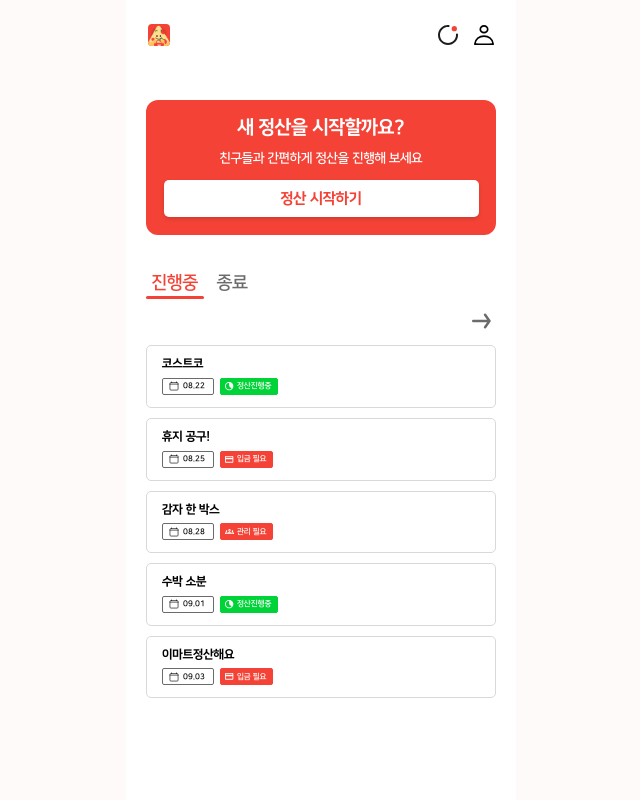
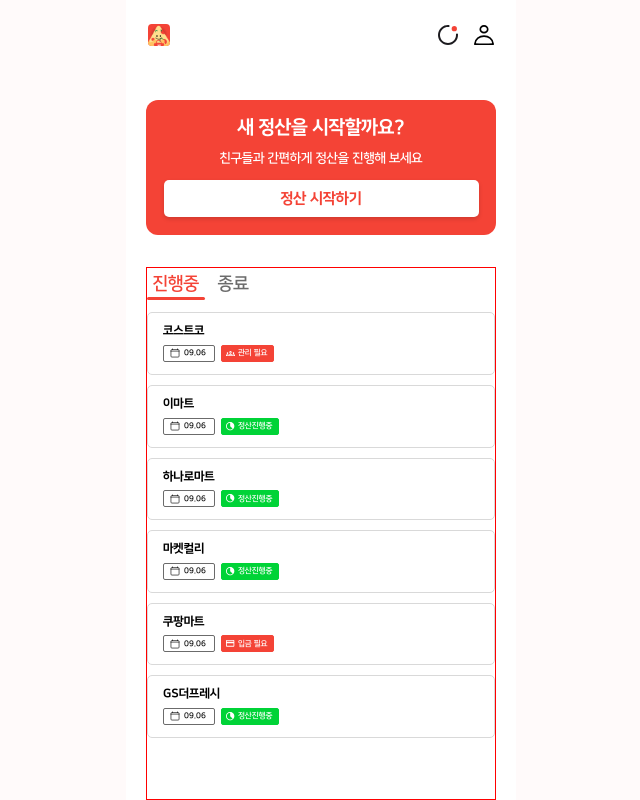
Before and after one commit to 9oormthon-univ/2025_SEASONTHON_TEAM_72_FE, a React (Vite) app: page /home in a window 1280 px wide. Shown: the whole page, without its empty margins (319-959 px from the left). Built offline with nearby package versions, Linux system fonts and the light colour scheme.

Commit message:
feat: 홈화면 api 목데이터 연결 & 스크롤 구현 & history 삭제 #29

```diff
--- a/src/components/Home/HomeSectionTabs.tsx
+++ b/src/components/Home/HomeSectionTabs.tsx
@@ -1,25 +1,27 @@
 import styled, { css } from "styled-components";
 import { useState, useMemo } from "react";
-import { useNavigate } from "react-router-dom";
 import HomeData from "../../mocks/homeData.json";
 import InProgressItem from "./InProgressItem";
 import type { StatusType } from "./InProgressItem";
 import { SETTLEMENT_STATUS_LABEL } from "../../constants/status";
-import rightIcon from "../../assets/icons/right_icon.svg";
 
 const HomeSectionTabs = () => {
   // TODO: 백엔드에서 정산의 내 역할 get
-  const MYROLE = "OWNER";
   const [tab, setTab] = useState<"inprogress" | "done">("inprogress");
-  const navigate = useNavigate();
 
   const list = useMemo(() => {
     if (tab === "done") return HomeData.filter((d) => d.status === "DONE");
     return HomeData.filter((d) => d.status !== "DONE");
   }, [tab]);
 
-  const formatDate = (ts: number) => {
-    const d = new Date(ts);
+  const formatDate = (value: string | number | Date) => {
+    let d =
+      typeof value === "string" || typeof value === "number"
+        ? new Date(value)
+        : new Date(value.getTime());
+    if (isNaN(d.getTime()) && typeof value === "string") {
+      d = new Date(value.replace(" ", "T"));
+    }
     const mm = String(d.getMonth() + 1).padStart(2, "0");
     const dd = String(d.getDate()).padStart(2, "0");
     return `${mm}.${dd}`;
@@ -40,11 +42,6 @@
         <Indicator $index={tab === "inprogress" ? 0 : 1} />
       </TabsBar>
       <TabPanel>
-        <ArrowRow onClick={() => navigate(`/history?state=${tab}`)}>
-          <ArrowButton aria-label="히스토리로 이동">
-            <img src={rightIcon} alt="히스토리" />
-          </ArrowButton>
-        </ArrowRow>
         {list.map((it) => {
           const label =
             SETTLEMENT_STATUS_LABEL[
@@ -53,8 +50,8 @@
           return (
             <InProgressItem
               key={it.id}
-              title={it.name}
-              dueDate={formatDate(it.date as unknown as number)}
+              title={it.title}
+              dueDate={formatDate(it.created_at as string)}
               status={label as StatusType}
             />
           );
@@ -70,12 +67,18 @@
 const TabsWrapper = styled.div`
   width: 100%;
   margin-top: 32px;
+  display: flex;
+  flex-direction: column;
+  flex: 1; /* allow to expand within parent */
+  min-height: 0; /* enable child overflow scroll */
+  border: 1px solid red;
 `;
 
 const TabsBar = styled.div`
   position: relative;
   display: flex;
   width: 115px;
+  flex: 0 0 auto; /* prevent shrinking so panel below can scroll */
 `;
 
 const TabButton = styled.button<{ $active: boolean }>`
@@ -111,7 +114,13 @@
 `;
 
 const TabPanel = styled.div`
-  padding-top: 8px;
+  padding-top: 12px;
+  flex: 1; /* take remaining height under tabs bar */
+  min-height: 0; /* required so overflow works in flex child */
+  overflow-y: auto;
+  -webkit-overflow-scrolling: touch; /* momentum scrolling on iOS */
+  overscroll-behavior: contain;
+  padding-bottom: 16px; /* breathing room at bottom */
 `;
 
 const EmptyText = styled.div`
@@ -120,23 +129,3 @@
   color: #888;
   text-align: center;
 `;
-const ArrowRow = styled.div`
-  display: flex;
-  justify-content: flex-end;
-  margin-right: 20px;
-  padding-bottom: 10px;
-  width: 100%;
-`;
-
-const ArrowButton = styled.button`
-  background: transparent;
-  border: none;
-  padding: 4px;
-  display: flex;
-  align-items: center;
-  cursor: pointer;
-  > img {
-    width: 20px;
-    height: 20px;
-  }
-`;
--- a/src/components/Home/InProgressItem.tsx
+++ b/src/components/Home/InProgressItem.tsx
@@ -63,7 +63,7 @@
 
 const TopRow = styled.div`
   font-size: 12px;
-  font-weight: 800; /* extrabold */
+  font-weight: 800;
   color: #000;
   line-height: 1.3;
   word-break: break-word;
--- a/src/components/Layout/Layout.tsx
+++ b/src/components/Layout/Layout.tsx
@@ -17,12 +17,15 @@
   display: flex;
   justify-content: center;
   align-items: center;
-  height: 100vh;
+  height: 100dvh; /* dynamic viewport height for mobile browser UI */
   width: 100vw;
   background-color: #fffafa;
 `;
 const Main = styled.div`
   width: 390px;
-  height: 100vh;
+  height: 100%;
   background-color: white;
+  display: flex;
+  flex-direction: column;
+  overflow: hidden; /* allow inner pages to manage their own scroll */
 `;
--- a/src/mocks/homeData.json
+++ b/src/mocks/homeData.json
@@ -1,44 +1,121 @@
 [
   {
     "id": 101,
-    "name": "코스트코",
-    "date": 1755820800000,
-    "status": "IN_PROGRESS"
+    "title": "코스트코",
+    "created_at": "2025-09-06T03:37:22",
+    "status": "NEEDS_ATTENTION",
+    "role": "OWNER"
   },
   {
     "id": 102,
-    "name": "휴지 공구!",
-    "date": 1756080000000,
-    "status": "AWAITING_DEPOSIT"
+    "title": "이마트",
+    "created_at": "2025-09-06T03:37:22",
+    "status": "IN_PROGRESS",
+    "role": "MEMBER"
   },
   {
     "id": 103,
-    "name": "감자 한 박스",
-    "date": 1756339200000,
-    "status": "NEEDS_ATTENTION"
+    "title": "홈플러스",
+    "created_at": "2025-09-06T03:37:22",
+    "status": "DONE",
+    "role": "OWNER"
   },
   {
     "id": 104,
-    "name": "수박 소분",
-    "date": 1756684800000,
-    "status": "IN_PROGRESS"
+    "title": "하나로마트",
+    "created_at": "2025-09-06T03:37:22",
+    "status": "IN_PROGRESS",
+    "role": "MEMBER"
   },
   {
     "id": 105,
-    "name": "이마트정산해요",
-    "date": 1756857600000,
-    "status": "AWAITING_DEPOSIT"
+    "title": "노브랜드",
+    "created_at": "2025-09-06T03:37:22",
+    "status": "DONE",
+    "role": "OWNER"
   },
   {
     "id": 106,
-    "name": "이마트정산해요",
-    "date": 1756857600000,
-    "status": "DONE"
+    "title": "마켓컬리",
+    "created_at": "2025-09-06T03:37:22",
+    "status": "IN_PROGRESS",
+    "role": "MEMBER"
   },
   {
     "id": 107,
-    "name": "이마트정산해요",
-    "date": 1756857600000,
-    "status": "DONE"
+    "title": "쿠팡마트",
+    "created_at": "2025-09-06T03:37:22",
+    "status": "AWAITING_DEPOSIT",
+    "role": "OWNER"
+  },
+  {
+    "id": 108,
+    "title": "GS더프레시",
+    "created_at": "2025-09-06T03:37:22",
+    "status": "IN_PROGRESS",
+    "role": "MEMBER"
+  },
+  {
+    "id": 109,
+    "title": "롯데마트",
+    "created_at": "2025-09-06T03:37:22",
+    "status": "DONE",
+    "role": "OWNER"
+  },
+  {
+    "id": 109,
+    "title": "롯데마트",
+    "created_at": "2025-09-06T03:37:22",
+    "status": "DONE",
+    "role": "OWNER"
+  },
+  {
+    "id": 109,
+    "title": "롯데마트",
+    "created_at": "2025-09-06T03:37:22",
+    "status": "DONE",
+    "role": "OWNER"
+  },
+  {
+    "id": 109,
+    "title": "롯데마트",
+    "created_at": "2025-09-06T03:37:22",
+    "status": "DONE",
+    "role": "OWNER"
+  },
+  {
+    "id": 109,
+    "title": "롯데마트",
+    "created_at": "2025-09-06T03:37:22",
+    "status": "DONE",
+    "role": "OWNER"
+  },
+  {
+    "id": 109,
+    "title": "롯데마트",
+    "created_at": "2025-09-06T03:37:22",
+    "status": "DONE",
+    "role": "OWNER"
+  },
+  {
+    "id": 109,
+    "title": "롯데마트",
+    "created_at": "2025-09-06T03:37:22",
+    "status": "DONE",
+    "role": "OWNER"
+  },
+  {
+    "id": 109,
+    "title": "롯데마트",
+    "created_at": "2025-09-06T03:37:22",
+    "status": "DONE",
+    "role": "OWNER"
+  },
+  {
+    "id": 109,
+    "title": "롯데마트",
+    "created_at": "2025-09-06T03:37:22",
+    "status": "DONE",
+    "role": "OWNER"
   }
 ]
--- a/src/pages/HistoryPage.tsx
+++ /dev/null
@@ -1,115 +0,0 @@
-import styled from "styled-components";
-import { useLocation, useNavigate } from "react-router-dom";
-import rightIcon from "../assets/icons/right_icon.svg";
-import HomeData from "../mocks/homeData.json";
-import InProgressItem from "../components/Home/InProgressItem";
-import type { StatusType } from "../components/Home/InProgressItem";
-import { SETTLEMENT_STATUS_LABEL } from "../constants/status";
-
-const HistoryPage = () => {
-  const { search } = useLocation();
-  const navigate = useNavigate();
-  const params = new URLSearchParams(search);
-  const state = params.get("state");
-
-  const filtered = HomeData.filter((d) => {
-    if (state === "done") return d.status === "DONE";
-    return d.status !== "DONE";
-  });
-
-  const formatDate = (ts: number) => {
-    const d = new Date(ts);
-    const mm = String(d.getMonth() + 1).padStart(2, "0");
-    const dd = String(d.getDate()).padStart(2, "0");
-    return `${mm}.${dd}`;
-  };
-
-  return (
-    <PageWrapper>
-      <Header>
-        <BackButton onClick={() => navigate("/home")}>
-          <BackIcon src={rightIcon} alt="홈으로" />
-        </BackButton>
-        <Title>히스토리</Title>
-        <HeaderRight />
-      </Header>
-      <Content>
-        {filtered.map((it) => {
-          const label =
-            SETTLEMENT_STATUS_LABEL[
-              it.status as keyof typeof SETTLEMENT_STATUS_LABEL
-            ];
-          return (
-            <InProgressItem
-              key={it.id}
-              title={it.name}
-              dueDate={formatDate(it.date as unknown as number)}
-              status={label as StatusType}
-            />
-          );
-        })}
-        {filtered.length === 0 && (
-          <EmptyMsg>표시할 히스토리가 없습니다.</EmptyMsg>
-        )}
-      </Content>
-    </PageWrapper>
-  );
-};
-
-export default HistoryPage;
-
-const PageWrapper = styled.div`
-  display: flex;
-  flex-direction: column;
-  height: 100%;
-`;
-
-const Header = styled.div`
-  display: flex;
-  align-items: center;
-  justify-content: space-between;
-  padding: 14px 16px 10px;
-  background: #fff;
-  border-bottom: 1px solid #f0f0f0;
-`;
-
-const BackButton = styled.button`
-  background: transparent;
-  border: none;
-  padding: 4px;
-  display: flex;
-  align-items: center;
-  cursor: pointer;
-`;
-
-const BackIcon = styled.img`
-  width: 24px;
-  height: 24px;
-  transform: scaleX(-1);
-`;
-
-const Title = styled.h1`
-  margin: 0;
-  font-size: 20px;
-  font-weight: 800;
-  color: #000;
-`;
-
-const HeaderRight = styled.div`
-  width: 24px;
-  height: 24px;
-`;
-
-const Content = styled.div`
-  flex: 1;
-  overflow-y: auto;
-  padding: 8px 16px 24px;
-  background: #fafafa;
-`;
-
-const EmptyMsg = styled.div`
-  padding: 40px 0;
-  text-align: center;
-  color: #888;
-  font-size: 14px;
-`;
--- a/src/pages/HomePage.tsx
+++ b/src/pages/HomePage.tsx
@@ -29,8 +29,7 @@
 const HomePageLayout = styled.div`
   display: flex;
   flex-direction: column;
-  height: 100%;
-  min-height: 100%;
+  height: 100dvh; /* ensure full viewport height for internal scrolling */
 `;
 
 const BodyContent = styled.div`
@@ -40,6 +39,8 @@
   background-color: white;
   padding: 0 20px;
   flex-direction: column;
+  flex: 1; /* take remaining space below AppBar */
+  overflow: hidden; /* allow inner container to manage its own scroll */
 `;
 
 const NewSettlementWrapper = styled.div`
@@ -56,6 +57,9 @@
 
 const TabsContainer = styled.div`
   width: 100%;
+  flex: 1; /* occupy remaining space below the banner */
+  display: flex; /* allow child to stretch */
+  min-height: 0; /* critical for flex children to be scrollable */
 `;
 
 const Title = styled.h1`
--- a/src/routes/Router.tsx
+++ b/src/routes/Router.tsx
@@ -7,7 +7,6 @@
 import FinishSettleupPage from "../pages/FinishSettleupPage";
 import HomePage from "../pages/HomePage";
 import AlarmPage from "../pages/AlarmPage";
-import HistoryPage from "../pages/HistoryPage";
 import ReceiptConfirmPage from "../pages/ReceiptConfirmPage";
 import Layout from "../components/Layout/Layout";
 
@@ -18,7 +17,6 @@
         <Route element={<Layout />}>
           <Route path="/home" element={<HomePage />} />
           <Route path="/alarm" element={<AlarmPage />} />
-          <Route path="/history" element={<HistoryPage />} />
           <Route path="/invitationcode" element={<InvitationCodePage />} />
           <Route path="/startsettlement" element={<StartSettlementPage />} />
           <Route path="/reviewreceipt" element={<ReviewReceiptPage />} />
```
